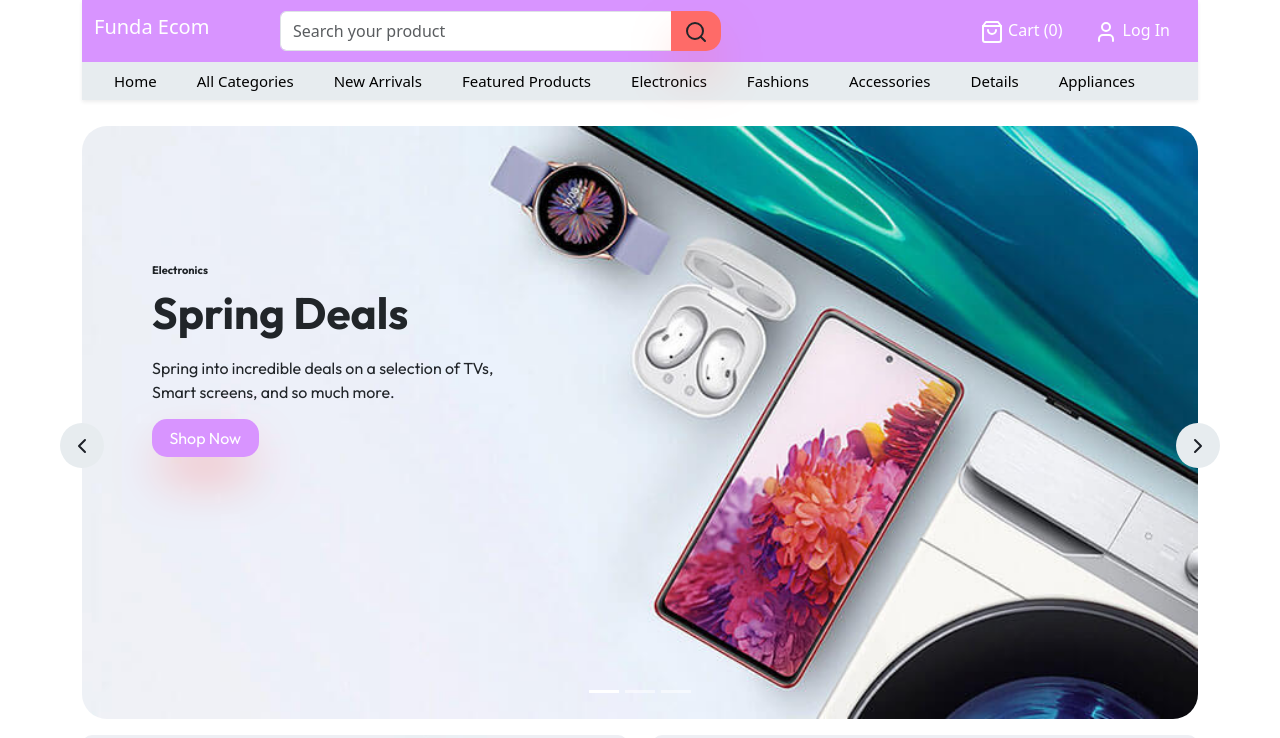
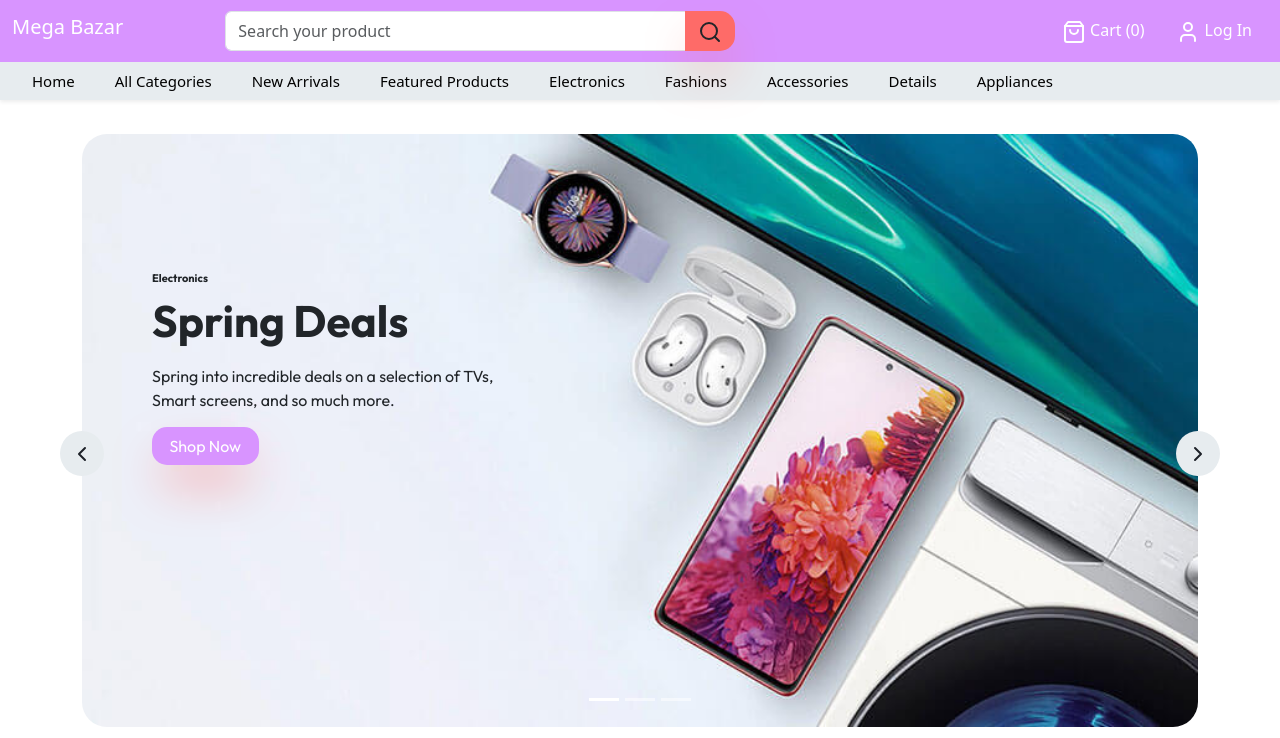
Before and after one commit to Abdulkhaliq9/mern_stack, a React (Vite) app in the folder client/: page / in a window 1280 px wide. Shown: the top 738 px of the page. Built offline with nearby package versions, Linux system fonts and the light colour scheme.

Commit message:
all done

```diff
--- a/client/src/components/Navbar.jsx
+++ b/client/src/components/Navbar.jsx
@@ -17,14 +17,14 @@ export default function Navbar() {
   };
   return (
     <>
-   <div className="container">
-   <div className="main-navbar shadow-sm sticky-top mb-3">
+   <div className="container-fluid p-0">
+   <div className="main-navbar shadow-sm sticky-top mb-4  ">
         <Toaster />
         <div className="top-navbar">
           <div className="container-fluid">
             <div className="row">
               <div className="col-md-2 my-auto d-none d-sm-none d-md-block d-lg-block">
-                <h5 className="brand-name">Funda Ecom</h5>
+                <h5 className="brand-name">Mega Bazar</h5>
               </div>
               <div className="col-md-5 my-auto">
                 <form role="search">
@@ -42,16 +42,6 @@ export default function Navbar() {
               </div>
               <div className="col-md-5 my-auto">
                 <ul className="nav justify-content-end">
-                  {/* <li className="nav-item">
-                    <a className="nav-link" href="#">
-                      <i className="fa fa-shopping-cart" /> Cart (0)
-                    </a>
-                  </li>
-                  <li className="nav-item">
-                    <a className="nav-link" href="#">
-                      <i className="fa fa-heart" /> Wishlist (0)
-                    </a>
-                  </li> */}
 
                   {!auth.user ? (
                     <>
```
